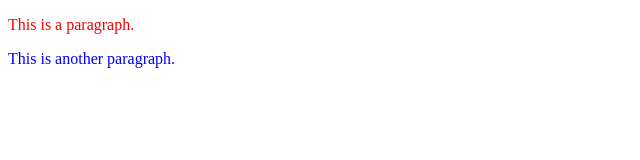
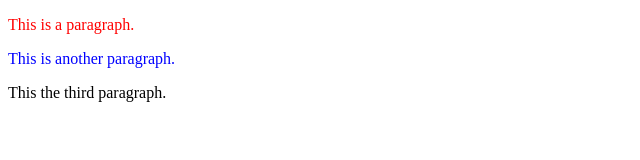
Before and after one commit to HellSha/SAP-Cloud-Platform, a plain HTML site: page index.html in a window 1280 px wide. Shown: the whole page, without its empty margins (0-640 px from the left). Drawn offline with Linux system fonts and the light colour scheme.

Commit message:
The second commit to Feature branch.

```diff
--- a/index.html
+++ b/index.html
@@ -7,6 +7,6 @@
 
 <p style="color: red;">This is a paragraph.</p>
 <p style="color: blue;">This is another paragraph.</p>
-
+<p>This the third paragraph.</p>
 </body>
 </html>
```
